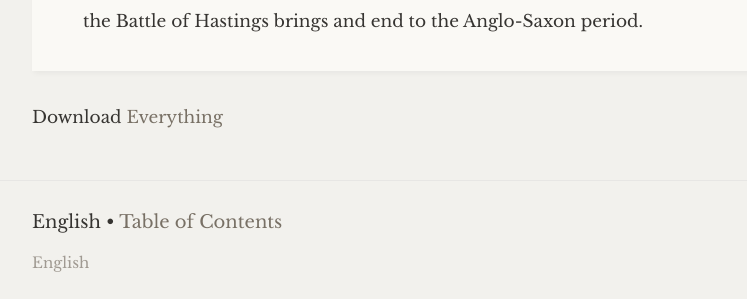
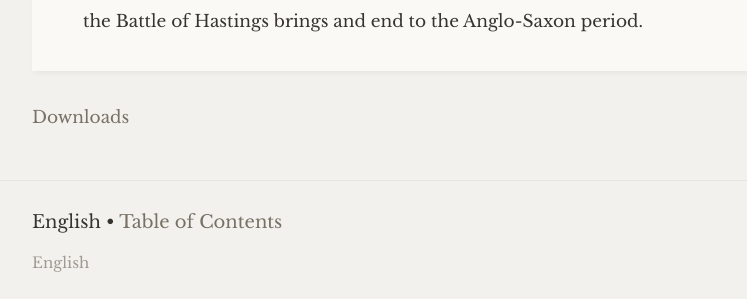
Before and after one commit to EthenStrine/English, a Jekyll site: the page built from index.html, in a window 1280 px wide and 900 px high, scrolled down 46579 px. Shown: the part 562-861 px from the top of the window, without its empty margins (238-985 px from the left). Built offline with Jekyll 4.4.1, drawn with Linux system fonts in a browser that asks for light colours; some web fonts are replaced.

Commit message:
Update index.html

```diff
--- a/index.html
+++ b/index.html
@@ -26,6 +26,6 @@ layout: default
 		{% endfor %}
 	</ul>
 
-	<p class="rss-subscribe">Download <a href="https://github.com/EthenStrine/English/releases" | prepend: site.baseurl }}">Everything</a></p>
+	<p class="rss-subscribe"> <a href="https://github.com/EthenStrine/English/releases" | prepend: site.baseurl }}">Downloads</a></p>
 
 </div>
```
